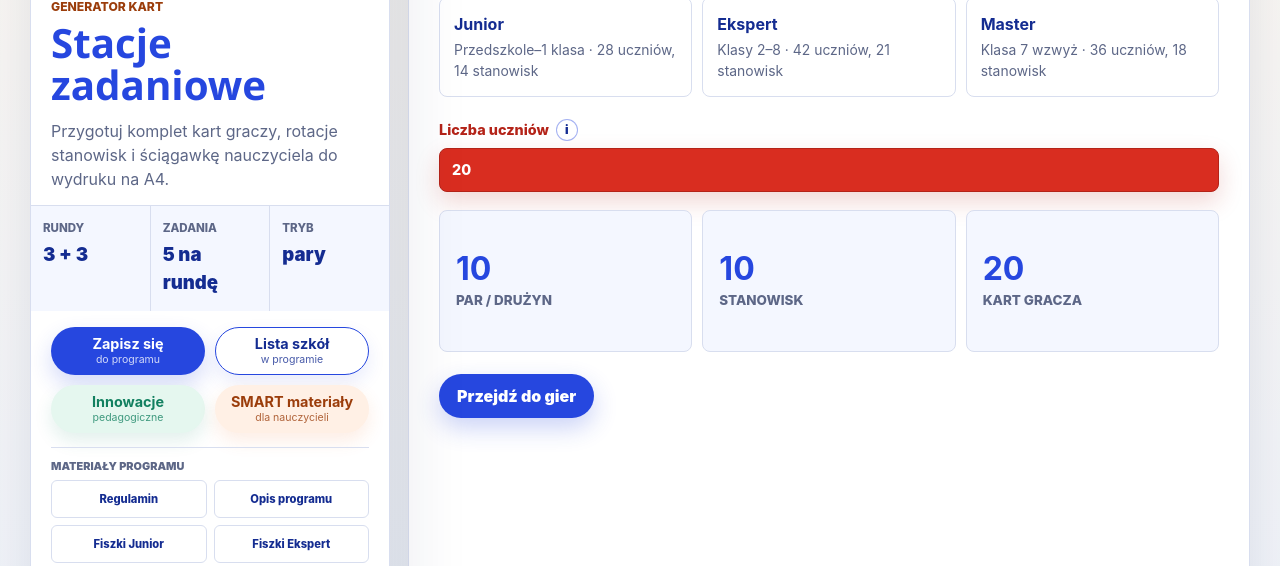
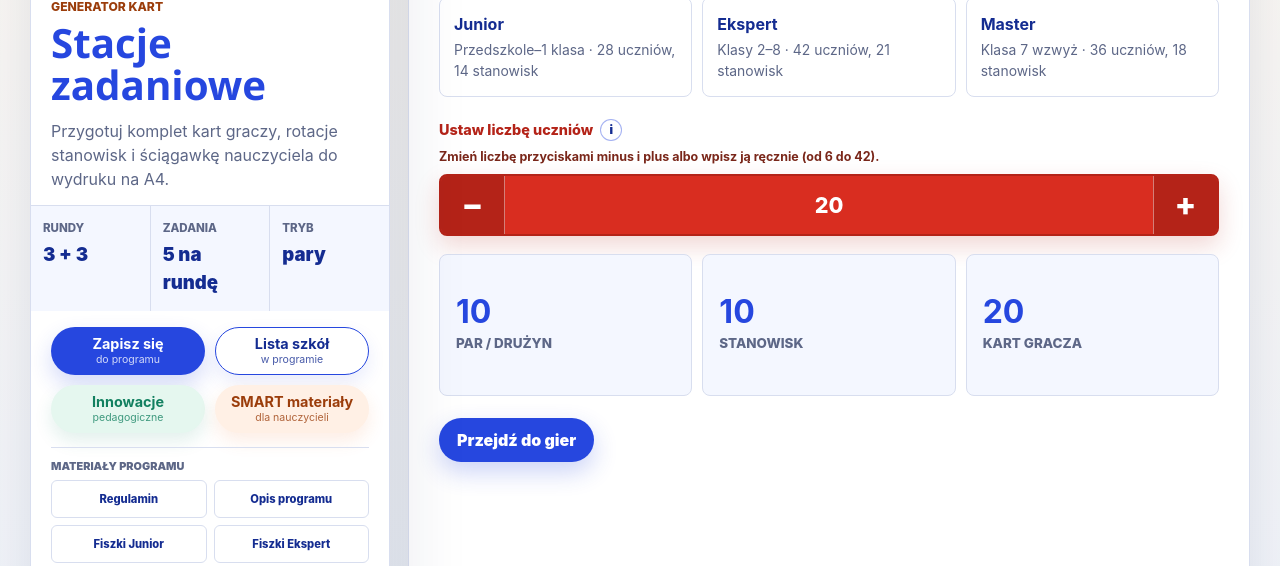
Before and after one commit to Pionkolandia/generator-stacji-zadaniowych, a website: page index.html in a window 1280 px wide. Shown: the part 234-800 px from the top of the page. Drawn offline with Linux system fonts and the light colour scheme.

Commit message:
Dodaj czytelny wybor liczby uczniow

```diff
--- a/app.js
+++ b/app.js
@@ -1170,6 +1170,14 @@ function initTimerEvents() {
 
 function initEvents() {
   $("students").addEventListener("input", recalc);
+  $("studentsDecrease").addEventListener("click", () => {
+    $("students").stepDown();
+    recalc();
+  });
+  $("studentsIncrease").addEventListener("click", () => {
+    $("students").stepUp();
+    recalc();
+  });
 
   $("toStep2").addEventListener("click", () => {
     recalc();
--- a/index.html
+++ b/index.html
@@ -75,7 +75,7 @@
         ]
       }
     </script>
-    <link rel="stylesheet" href="/styles.css?v=20260829-8">
+    <link rel="stylesheet" href="/styles.css?v=20260829-9">
   </head>
   <body>
     <main class="app">
@@ -185,8 +185,13 @@
 
             <div class="field-grid">
               <div class="field">
-                <span class="label-with-help"><label for="students">Liczba uczniów</label> <button class="info-tip" type="button" aria-label="Informacja o liczbie uczniów" data-help="Jedno stanowisko przypada na jedną parę. Przy nieparzystej klasie ostatnia drużyna będzie trzyosobowa.">i</button></span>
-                <input type="number" id="students" min="6" max="42" step="1" value="20" inputmode="numeric">
+                <span class="label-with-help"><label id="studentsLabel" for="students">Ustaw liczbę uczniów</label> <button class="info-tip" type="button" aria-label="Informacja o liczbie uczniów" data-help="Jedno stanowisko przypada na jedną parę. Przy nieparzystej klasie ostatnia drużyna będzie trzyosobowa.">i</button></span>
+                <p class="student-count-hint" id="studentsHint">Zmień liczbę przyciskami minus i plus albo wpisz ją ręcznie (od 6 do 42).</p>
+                <div class="student-stepper" role="group" aria-labelledby="studentsLabel" aria-describedby="studentsHint">
+                  <button class="student-stepper-button" id="studentsDecrease" type="button" aria-label="Zmniejsz liczbę uczniów">−</button>
+                  <input type="number" id="students" min="6" max="42" step="1" value="20" inputmode="numeric" aria-describedby="studentsHint">
+                  <button class="student-stepper-button" id="studentsIncrease" type="button" aria-label="Zwiększ liczbę uczniów">+</button>
+                </div>
               </div>
             </div>
 
@@ -571,7 +576,7 @@
 
     <script src="/game-catalog.js?v=20260722-5"></script>
     <script src="/firebase-config.js"></script>
-    <script src="/app.js?v=20260829-2" defer></script>
+    <script src="/app.js?v=20260829-3" defer></script>
     <script type="module" src="/account.js?v=20260818-3"></script>
   </body>
 </html>
--- a/public/styles.css
+++ b/public/styles.css
@@ -896,22 +896,76 @@ label[for="students"] {
   color: #b42318;
 }
 
+.student-count-hint {
+  margin: 0;
+  color: #7a271a;
+  font-size: 0.78rem;
+  font-weight: 650;
+}
+
+.student-stepper {
+  display: grid;
+  grid-template-columns: 64px minmax(0, 1fr) 64px;
+  overflow: hidden;
+  min-height: 58px;
+  border: 2px solid #b42318;
+  border-radius: var(--radius);
+  background: #d92d20;
+  box-shadow: 0 10px 24px rgba(180, 35, 24, 0.18);
+}
+
+.student-stepper-button {
+  display: grid;
+  place-items: center;
+  border: 0;
+  border-radius: 0;
+  background: #b42318;
+  color: #fff;
+  font-size: 2rem;
+  font-weight: 800;
+  line-height: 1;
+  cursor: pointer;
+}
+
+.student-stepper-button:first-child {
+  border-right: 1px solid rgba(255, 255, 255, 0.42);
+}
+
+.student-stepper-button:last-child {
+  border-left: 1px solid rgba(255, 255, 255, 0.42);
+}
+
+.student-stepper-button:hover {
+  background: #8f1d14;
+}
+
 #students {
-  border-color: #b42318;
+  min-height: 58px;
+  border: 0;
+  border-radius: 0;
   background: #d92d20;
   color: #fff;
   caret-color: #fff;
-  box-shadow: 0 10px 24px rgba(180, 35, 24, 0.18);
+  box-shadow: none;
+  text-align: center;
+  font-size: 1.35rem;
+  font-weight: 850;
+  appearance: textfield;
+}
+
+#students::-webkit-inner-spin-button,
+#students::-webkit-outer-spin-button {
+  margin: 0;
+  appearance: none;
 }
 
 #students:hover {
-  background: #c8271c;
+  background: #d92d20;
 }
 
 #students:focus {
-  border-color: #7a271a;
-  outline: 3px solid rgba(217, 45, 32, 0.24);
-  outline-offset: 2px;
+  outline: 3px solid rgba(255, 255, 255, 0.84);
+  outline-offset: -5px;
 }
 
 textarea {
--- a/styles.css
+++ b/styles.css
@@ -896,22 +896,76 @@ label[for="students"] {
   color: #b42318;
 }
 
+.student-count-hint {
+  margin: 0;
+  color: #7a271a;
+  font-size: 0.78rem;
+  font-weight: 650;
+}
+
+.student-stepper {
+  display: grid;
+  grid-template-columns: 64px minmax(0, 1fr) 64px;
+  overflow: hidden;
+  min-height: 58px;
+  border: 2px solid #b42318;
+  border-radius: var(--radius);
+  background: #d92d20;
+  box-shadow: 0 10px 24px rgba(180, 35, 24, 0.18);
+}
+
+.student-stepper-button {
+  display: grid;
+  place-items: center;
+  border: 0;
+  border-radius: 0;
+  background: #b42318;
+  color: #fff;
+  font-size: 2rem;
+  font-weight: 800;
+  line-height: 1;
+  cursor: pointer;
+}
+
+.student-stepper-button:first-child {
+  border-right: 1px solid rgba(255, 255, 255, 0.42);
+}
+
+.student-stepper-button:last-child {
+  border-left: 1px solid rgba(255, 255, 255, 0.42);
+}
+
+.student-stepper-button:hover {
+  background: #8f1d14;
+}
+
 #students {
-  border-color: #b42318;
+  min-height: 58px;
+  border: 0;
+  border-radius: 0;
   background: #d92d20;
   color: #fff;
   caret-color: #fff;
-  box-shadow: 0 10px 24px rgba(180, 35, 24, 0.18);
+  box-shadow: none;
+  text-align: center;
+  font-size: 1.35rem;
+  font-weight: 850;
+  appearance: textfield;
+}
+
+#students::-webkit-inner-spin-button,
+#students::-webkit-outer-spin-button {
+  margin: 0;
+  appearance: none;
 }
 
 #students:hover {
-  background: #c8271c;
+  background: #d92d20;
 }
 
 #students:focus {
-  border-color: #7a271a;
-  outline: 3px solid rgba(217, 45, 32, 0.24);
-  outline-offset: 2px;
+  outline: 3px solid rgba(255, 255, 255, 0.84);
+  outline-offset: -5px;
 }
 
 textarea {
```
Also changed, not shown: public/app.js (+8 -0 lines), public/index.html (+9 -4 lines).
